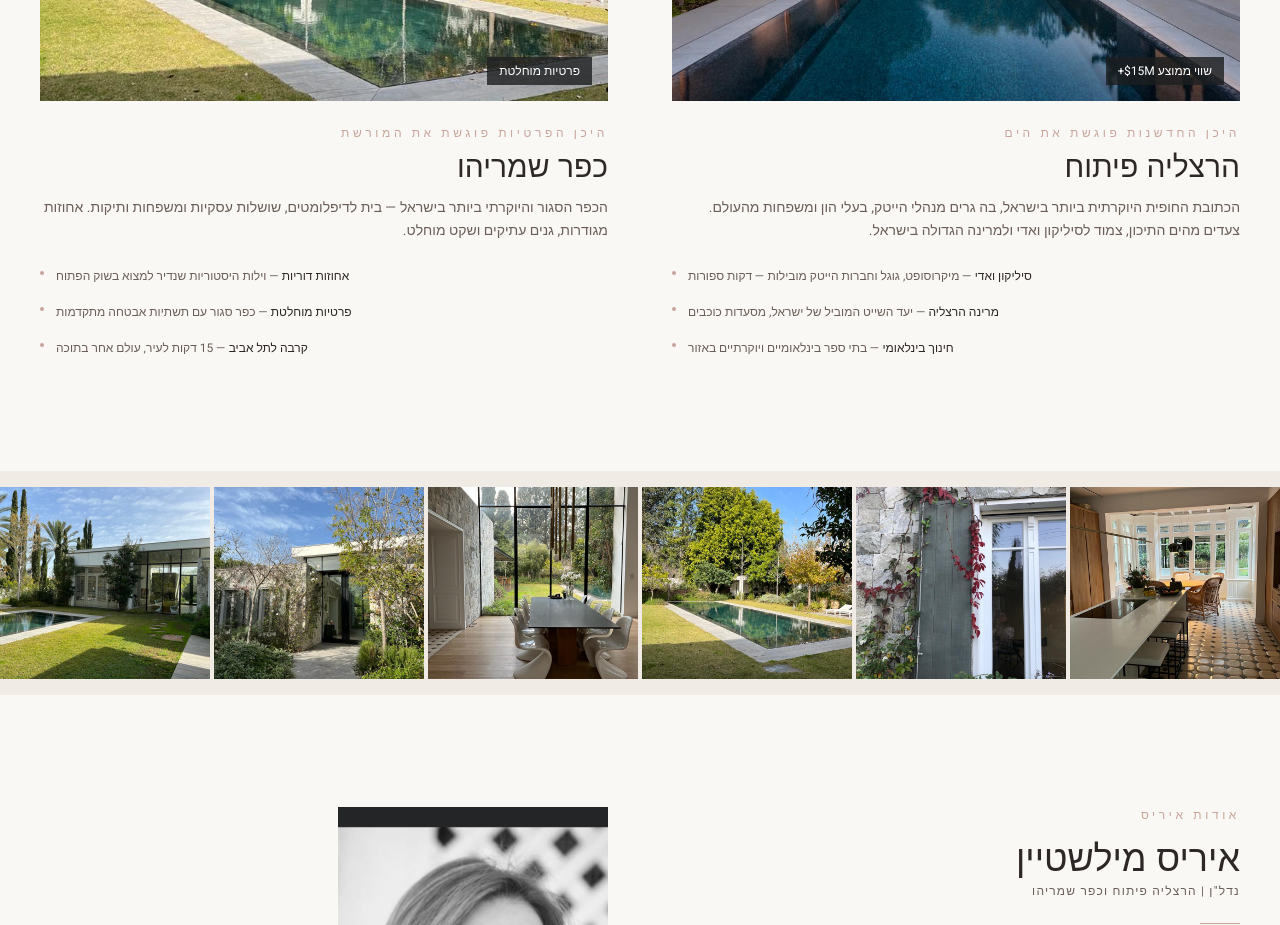
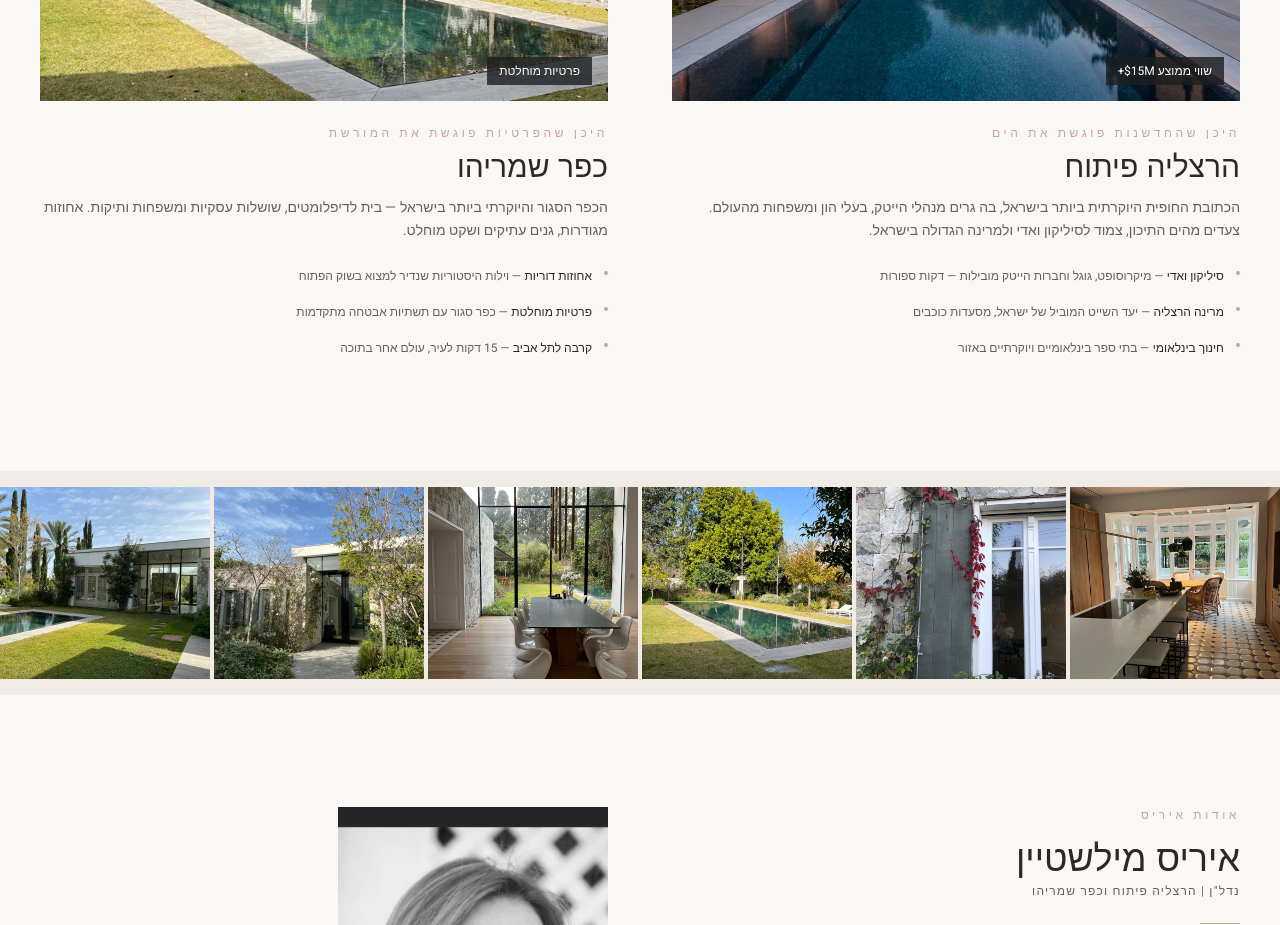
Before and after one commit to shaigatzek/iris-milstein, a Next.js app: page /he in a window 1280 px wide. Shown: the part 1480-2405 px from the top of the page. Built offline with nearby package versions, Linux system fonts and the light colour scheme; a web font is replaced by a local one.

Commit message:
Fix locations: add ש to labels, fix bullet RTL alignment
Co-Authored-By: Claude Sonnet 4.6 <noreply@anthropic.com>

```diff
--- a/app/he/page.tsx
+++ b/app/he/page.tsx
@@ -314,7 +314,7 @@ export default function HebrewPage() {
                   שווי ממוצע $15M+
                 </div>
               </div>
-              <div className="section-label mb-2 font-hebrew-sans text-right">היכן החדשנות פוגשת את הים</div>
+              <div className="section-label mb-2 font-hebrew-sans text-right">היכן שהחדשנות פוגשת את הים</div>
               <h3 className="font-hebrew text-2xl md:text-3xl text-charcoal mb-3 text-right" style={{fontWeight: 300}}>הרצליה פיתוח</h3>
               <p className="text-text-light text-sm leading-relaxed mb-5 font-hebrew-sans text-right">
                 הכתובת החופית היוקרתית ביותר בישראל, בה גרים מנהלי הייטק, בעלי הון ומשפחות מהעולם. צעדים מהים התיכון, צמוד לסיליקון ואדי ולמרינה הגדולה בישראל.
@@ -325,12 +325,12 @@ export default function HebrewPage() {
                   ['מרינה הרצליה', 'יעד השייט המוביל של ישראל, מסעדות כוכבים'],
                   ['חינוך בינלאומי', 'בתי ספר בינלאומיים ויוקרתיים באזור'],
                 ].map(([title, desc]) => (
-                  <li key={title} className="flex gap-3 justify-end">
-                    <div className="text-right">
+                  <li key={title} className="flex gap-3 items-start" style={{direction:'rtl'}}>
+                    <div className="w-1 h-1 rounded-full bg-rose mt-2 flex-shrink-0" />
+                    <div>
                       <span className="text-charcoal text-xs font-medium font-hebrew-sans">{title}</span>
                       <span className="text-text-light text-xs font-hebrew-sans"> — {desc}</span>
                     </div>
-                    <div className="w-1 h-1 rounded-full bg-rose mt-2 flex-shrink-0" />
                   </li>
                 ))}
               </ul>
@@ -343,7 +343,7 @@ export default function HebrewPage() {
                   פרטיות מוחלטת
                 </div>
               </div>
-              <div className="section-label mb-2 font-hebrew-sans text-right">היכן הפרטיות פוגשת את המורשת</div>
+              <div className="section-label mb-2 font-hebrew-sans text-right">היכן שהפרטיות פוגשת את המורשת</div>
               <h3 className="font-hebrew text-2xl md:text-3xl text-charcoal mb-3 text-right" style={{fontWeight: 300}}>כפר שמריהו</h3>
               <p className="text-text-light text-sm leading-relaxed mb-5 font-hebrew-sans text-right">
                 הכפר הסגור והיוקרתי ביותר בישראל — בית לדיפלומטים, שושלות עסקיות ומשפחות ותיקות. אחוזות מגודרות, גנים עתיקים ושקט מוחלט.
@@ -354,12 +354,12 @@ export default function HebrewPage() {
                   ['פרטיות מוחלטת', 'כפר סגור עם תשתיות אבטחה מתקדמות'],
                   ['קרבה לתל אביב', '15 דקות לעיר, עולם אחר בתוכה'],
                 ].map(([title, desc]) => (
-                  <li key={title} className="flex gap-3 justify-end">
-                    <div className="text-right">
+                  <li key={title} className="flex gap-3 items-start" style={{direction:'rtl'}}>
+                    <div className="w-1 h-1 rounded-full bg-rose mt-2 flex-shrink-0" />
+                    <div>
                       <span className="text-charcoal text-xs font-medium font-hebrew-sans">{title}</span>
                       <span className="text-text-light text-xs font-hebrew-sans"> — {desc}</span>
                     </div>
-                    <div className="w-1 h-1 rounded-full bg-rose mt-2 flex-shrink-0" />
                   </li>
                 ))}
               </ul>
```
